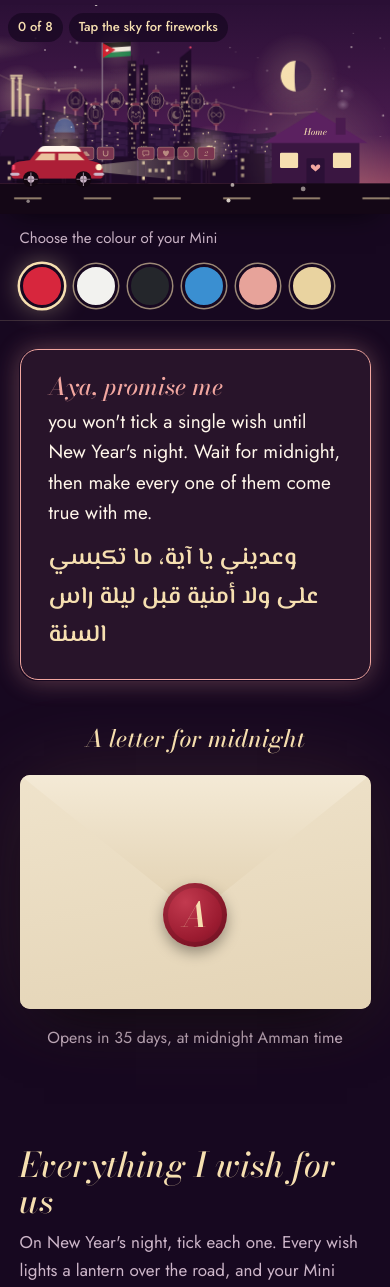
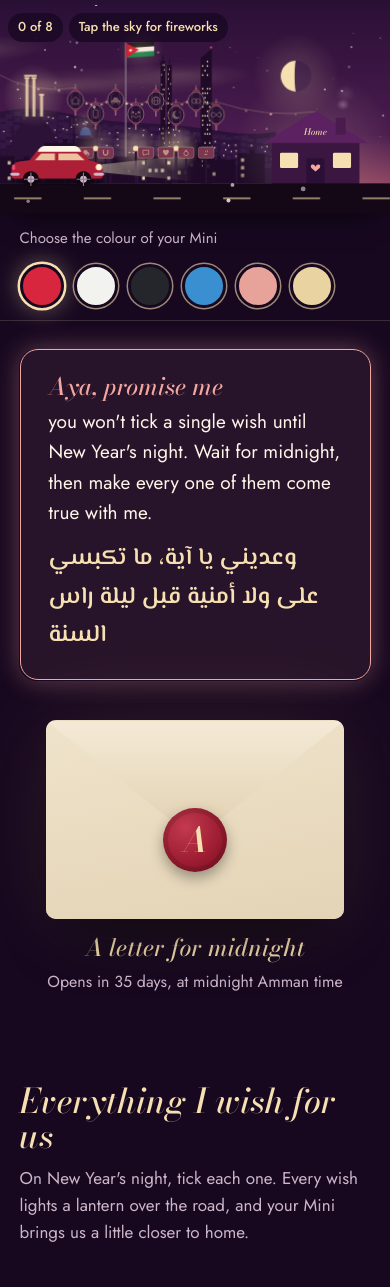
Before and after one commit to fsjajsvajqo-sys/valentine, a plain HTML site: page together/index.html in a window 390 px wide. Shown: the part 292-1579 px from the top of the page. Drawn offline with nearby package versions, Linux system fonts and the light colour scheme.

Commit message:
QA pass on the New Year page
- Final message is out of the layout and keyboard order until sunrise (no blank gap)
- Heading order fixed: the time capsule is an h2
- Gentle reminder of the promise the first time a wish is ticked before midnight
- Amman landmarks placed between lanterns and scaled for phones, so none are covered
- Street lamps under every other lantern; larger road-sign plaques with clearer icons
- Compact time capsule beside its text on wider screens
- "Click the sky" on computers; colour buttons grouped and labelled

Co-Authored-By: Claude Opus 5.5 <noreply@anthropic.com>

```diff
--- a/together/index.html
+++ b/together/index.html
@@ -212,8 +212,9 @@
     .item input:checked ~ .t b { color: var(--champagne); }
 
     /* Final message after sunrise */
-    .note { margin: var(--s5) 0 0; padding: 26px 28px; border-radius: var(--r-m); background: linear-gradient(120deg, rgba(242, 167, 160, 0.18), rgba(246, 223, 176, 0.12)); box-shadow: inset 0 0 0 1px var(--line); font-size: var(--fs-m); opacity: 0; transform: translateY(8px); transition: opacity var(--m300) var(--ease-out), transform var(--m300) var(--ease-out); scroll-margin-top: calc(var(--scene-h) + var(--s4)); }
-    body.dawn .note { opacity: 1; transform: none; }
+    /* Out of the layout (and keyboard order) until the ending; .ended is set at sunrise */
+    .note { display: none; margin: var(--s5) 0 0; padding: 26px 28px; border-radius: var(--r-m); background: linear-gradient(120deg, rgba(242, 167, 160, 0.18), rgba(246, 223, 176, 0.12)); box-shadow: inset 0 0 0 1px var(--line); font-size: var(--fs-m); scroll-margin-top: calc(var(--scene-h) + var(--s4)); }
+    body.ended .note { display: block; animation: rise 600ms var(--ease-out); }
     .note strong { display: block; margin-bottom: 6px; font-family: var(--display); font-style: italic; font-weight: 500; font-size: 32px; line-height: 1.1; color: var(--champagne); }
     .note .ar2 { display: block; margin-top: 10px; font-family: var(--arabic); font-weight: 600; font-size: 26px; color: var(--rose); direction: rtl; text-align: left; }
     .replay { margin-top: 18px; min-height: 48px; padding: 0 22px; border: 0; border-radius: var(--r-pill); background: var(--champagne); color: var(--plum); font: 500 var(--fs-s)/1 var(--text); cursor: pointer; transition: background-color var(--m150) var(--ease-out); }
@@ -224,11 +225,12 @@
     footer a { display: inline-block; padding: var(--s2) 0; color: var(--champagne); }
 
     /* ---------- Road signs: our story so far ---------- */
-    .sign { color: var(--champagne); cursor: pointer; }
-    .sign-plaque { fill: var(--wine); stroke: currentColor; stroke-opacity: 0.45; stroke-width: 1; transition: fill var(--m300) var(--ease-out); }
+    .sign { color: var(--champagne); cursor: pointer; --sign-bg: var(--wine); }
+    .sign.passed { --sign-bg: #9b4466; }
+    .sign-plaque { fill: var(--sign-bg); stroke: currentColor; stroke-opacity: 0.45; stroke-width: 1; transition: fill var(--m300) var(--ease-out); }
     .sign-post { fill: #2a1230; }
-    .sign .icon { opacity: 0.5; transition: opacity var(--m300) var(--ease-out); }
-    .sign.passed .sign-plaque { fill: #9b4466; stroke-opacity: 0.9; }
+    .sign .icon { opacity: 0.55; transition: opacity var(--m300) var(--ease-out); }
+    .sign.passed .sign-plaque { stroke-opacity: 0.9; }
     .sign.passed .icon { opacity: 1; }
     .sign-hit { fill: transparent; }
     .milestone { position: absolute; left: 50%; bottom: var(--s1); transform: translate(-50%, 6px); margin: 0; padding: 6px var(--s3); border-radius: var(--r-pill); background: rgba(23, 8, 32, 0.82); box-shadow: inset 0 0 0 1px rgba(246, 223, 176, 0.35); text-align: center; white-space: nowrap; pointer-events: none; opacity: 0; transition: opacity var(--m300) var(--ease-out), transform var(--m300) var(--ease-out); }
@@ -237,11 +239,14 @@
     .milestone small { margin-left: var(--s1); font-size: 13px; color: var(--soft); }
 
     /* ---------- Time capsule: a letter that unlocks at midnight ---------- */
-    .capsule { margin: 0 0 var(--s6); display: grid; justify-items: center; gap: var(--s3); text-align: center; }
-    .capsule h3 { margin: 0; font-family: var(--display); font-style: italic; font-weight: 500; font-size: var(--fs-l); color: var(--champagne); }
+    /* Compact: envelope beside its text on wider screens, stacked on phones */
+    .capsule { margin: 0 0 var(--s6); }
+    .capsule-row { display: grid; grid-template-columns: minmax(0, 300px) minmax(0, 1fr); gap: var(--s5); align-items: center; }
+    .capsule-text { display: grid; gap: var(--s1); }
+    .capsule .capsule-title { margin: 0; font-size: var(--fs-l); font-weight: 500; }
     .capsule-status { margin: 0; color: var(--soft); font-size: var(--fs-s); }
     .capsule-msg { margin: 0; min-height: 1.6em; color: var(--rose); font-size: var(--fs-s); }
-    .envelope { position: relative; width: min(420px, 100%); aspect-ratio: 3 / 2; padding: 0; border: 0; background: none; cursor: pointer; perspective: 1200px; }
+    .envelope { position: relative; width: 100%; aspect-ratio: 3 / 2; padding: 0; border: 0; background: none; cursor: pointer; perspective: 1200px; }
     .envelope:focus-visible { outline: 2px solid var(--rose); outline-offset: 6px; border-radius: 12px; }
     .env-back, .env-front { position: absolute; inset: 0; border-radius: 10px; }
     .env-back { background: #e1d0b0; box-shadow: 0 30px 60px -24px rgba(0, 0, 0, 0.7), 0 0 90px rgba(246, 194, 122, 0.12); }
@@ -252,11 +257,15 @@
     body.midnight .env-seal { animation: sealglow 2.4s ease-in-out infinite; }
     .capsule.open .env-flap { transform: rotateX(180deg); z-index: 0; }
     .capsule.open .env-seal { opacity: 0; transform: translate(-50%, -50%) scale(0.6); }
-    .letter { width: min(640px, 100%); margin-top: var(--s2); padding: clamp(28px, 6vw, 56px); border-radius: 8px; background: #fbf5ea; color: #2a2f4a; text-align: left; box-shadow: 0 30px 60px -28px rgba(0, 0, 0, 0.7), var(--glow-champagne); animation: rise 600ms var(--ease-out); }
+    .letter { width: min(720px, 100%); margin-top: var(--s5); padding: clamp(28px, 6vw, 56px); border-radius: 8px; background: #fbf5ea; color: #2a2f4a; text-align: left; box-shadow: 0 30px 60px -28px rgba(0, 0, 0, 0.7), var(--glow-champagne); animation: rise 600ms var(--ease-out); }
     .letter .salute { margin: 0 0 var(--s3); font-family: var(--display); font-style: italic; font-weight: 600; font-variation-settings: "opsz" 30; font-size: clamp(34px, 6vw, 48px); line-height: 1; color: #2a2f4a; }
     .letter p { margin: 0 0 1.1em; font-size: 18px; line-height: 1.7; }
     .letter .ar3 { margin: var(--s4) 0; text-align: center; font-family: var(--arabic); font-weight: 600; font-size: 28px; color: #9b1b30; direction: rtl; }
     .letter .sign-off { margin: var(--s4) 0 0; text-align: right; font-family: var(--display); font-style: italic; font-size: 26px; color: #2a2f4a; }
+
+    /* Gentle reminder when a wish is ticked before midnight */
+    .toast { position: fixed; z-index: 20; left: 50%; bottom: max(var(--s4), env(safe-area-inset-bottom)); max-width: calc(100% - 32px); margin: 0; padding: var(--s2) var(--s4); border-radius: var(--r-pill); background: rgba(23, 8, 32, 0.92); box-shadow: inset 0 0 0 1px var(--rose), var(--glow-rose); color: var(--cream); font-size: var(--fs-s); text-align: center; opacity: 0; transform: translate(-50%, 8px); pointer-events: none; transition: opacity var(--m300) var(--ease-out), transform var(--m300) var(--ease-out); }
+    .toast.show { opacity: 1; transform: translate(-50%, 0); }
 
     /* ---------- Keyframes ---------- */
     @keyframes wave { 0%, 100% { transform: skewY(0deg) scaleX(1); } 50% { transform: skewY(-4deg) scaleX(0.95); } }
@@ -294,6 +303,8 @@
       .scene-progress { display: block; }
       .scene-pills { top: var(--s1); left: var(--s1); flex-direction: row; flex-wrap: wrap; }
       .pill { padding: 4px 10px; font-size: 13px; }
+      .capsule-row { grid-template-columns: minmax(0, 1fr); justify-items: center; gap: var(--s3); text-align: center; }
+      .envelope { width: min(300px, 85%); }
       .milestone { bottom: 4px; padding: 3px var(--s2); }
       .milestone b { font-size: var(--fs-xs); }
       .milestone small { font-size: 12px; }
@@ -315,8 +326,8 @@
       h1.rise { background: none; color: var(--champagne); }
     }
     @media (prefers-reduced-motion: reduce) {
-      #car, #car.drive, .beam, .lan-body, .lan-glow, .lantern .icon, #walkers, .home-glow, .dawn-sky, .night-only, #sun, #windows, .top, .note, .tick, .tick svg, .swatch, .pill, #windows rect, .sign-plaque, .sign .icon, .milestone, .env-flap, .env-seal { transition: none; }
-      #car.moving .wheel-spin, .item.just::after, .lantern.pop .ping, .tw, #moonGlow, .lampglow, .cloud, .puff, .lantern .bob, #carIdle, .flick, .digits b.flip, .promise-note::before, .bigcount.pop, .flag, .envelope.nudge, body.midnight .env-seal, .letter { animation: none; }
+      #car, #car.drive, .beam, .lan-body, .lan-glow, .lantern .icon, #walkers, .home-glow, .dawn-sky, .night-only, #sun, #windows, .top, .note, .tick, .tick svg, .swatch, .pill, #windows rect, .sign-plaque, .sign .icon, .milestone, .env-flap, .env-seal, .toast { transition: none; }
+      #car.moving .wheel-spin, .item.just::after, .lantern.pop .ping, .tw, #moonGlow, .lampglow, .cloud, .puff, .lantern .bob, #carIdle, .flick, .digits b.flip, .promise-note::before, .bigcount.pop, .flag, .envelope.nudge, body.midnight .env-seal, .letter, body.ended .note { animation: none; }
       .rise, h1.rise { animation: none; opacity: 1; }
     }
   </style>
@@ -424,8 +435,8 @@
   <div class="strip">
     <div class="wrap">
       <div class="picker">
-        <p>Choose the colour of your Mini</p>
-        <div class="swatches" id="swatches"></div>
+        <p id="pickerLabel">Choose the colour of your Mini</p>
+        <div class="swatches" id="swatches" role="group" aria-labelledby="pickerLabel"></div>
       </div>
       <p class="progress" id="progress" aria-live="polite">0 of 8 wishes come true</p>
     </div>
@@ -444,15 +455,19 @@
         </div>
       </div>
       <section class="capsule" id="capsule" aria-labelledby="capsuleTitle">
-        <h3 id="capsuleTitle">A letter for midnight</h3>
-        <button class="envelope" id="envelope" type="button" aria-describedby="capsuleStatus">
+        <div class="capsule-row">
+          <button class="envelope" id="envelope" type="button" aria-labelledby="capsuleTitle" aria-describedby="capsuleStatus">
             <span class="env-back"></span>
             <span class="env-front"></span>
             <span class="env-flap"></span>
             <span class="env-seal" aria-hidden="true">A</span>
           </button>
+          <div class="capsule-text">
+            <h2 class="capsule-title" id="capsuleTitle">A letter for midnight</h2>
             <p class="capsule-status" id="capsuleStatus">Sealed until midnight on 1 January 2027, Amman time</p>
             <p class="capsule-msg" id="capsuleMsg" aria-live="polite"></p>
+          </div>
+        </div>
         <article class="letter" id="letter" hidden>
           <p class="salute">My Aya,</p>
           <div id="letterBody"></div>
@@ -476,6 +491,8 @@
   <footer>
     <div class="wrap"><a href="../">Back to Aya's Valentines</a></div>
   </footer>
+
+  <p class="toast" id="toast" role="status" aria-live="polite"></p>
 
   <script>
   {
@@ -516,8 +533,8 @@
     ];
     const signIcons = [
       '<path d="M0 -6 L1.6 -1.6 L6 0 L1.6 1.6 L0 6 L-1.6 1.6 L-6 0 L-1.6 -1.6 Z" fill="currentColor"/>',
-      '<path d="M-8 3 Q-8 0 -5 0 L-3 -4 H3 L5 0 Q8 0 8 3 V5 H-8 Z" fill="currentColor"/>',
-      '<path d="M-4.5 -5 V0.5 A4.5 4.5 0 0 0 4.5 0.5 V-5" fill="none" stroke="currentColor" stroke-width="2" stroke-linecap="round"/>',
+      '<path d="M-8 2 Q-8 -1 -5 -1 L-3 -5 H3 L5 -1 Q8 -1 8 2 V4 H-8 Z" fill="currentColor"/><circle cx="-4.5" cy="4.5" r="2.2" style="fill: var(--sign-bg)" stroke="currentColor" stroke-width="1.2"/><circle cx="4.5" cy="4.5" r="2.2" style="fill: var(--sign-bg)" stroke="currentColor" stroke-width="1.2"/>',
+      '<path d="M-4.5 -5 V0.5 A4.5 4.5 0 0 0 4.5 0.5 V-5" fill="none" stroke="currentColor" stroke-width="2.4" stroke-linecap="round"/><circle cx="-4.5" cy="-2.5" r="0.6" style="fill: var(--sign-bg)"/><circle cx="4.5" cy="-2.5" r="0.6" style="fill: var(--sign-bg)"/><circle cx="-3.4" cy="2.9" r="0.6" style="fill: var(--sign-bg)"/><circle cx="3.4" cy="2.9" r="0.6" style="fill: var(--sign-bg)"/>',
       '<path d="M-6 -5 H6 V3 H-1 L-4 6 V3 H-6 Z" fill="none" stroke="currentColor" stroke-width="1.6" stroke-linejoin="round"/>',
       '<path d="M0 6 C-8 0 -7 -6 -3 -6 C-1 -6 0 -4 0 -3 C0 -4 1 -6 3 -6 C7 -6 8 0 0 6 Z" fill="currentColor"/>',
       '<circle cy="1.5" r="4.5" fill="none" stroke="currentColor" stroke-width="1.6"/><path d="M-2.2 -4.2 L0 -6.6 L2.2 -4.2 L0 -2.6 Z" fill="currentColor"/>',
@@ -593,9 +610,11 @@
       $("sunDisc").setAttribute("cx", W * 0.46); $("sunDisc").setAttribute("cy", 170);
 
       // ---- Amman at night (starts off-canvas so parallax never shows an edge) ----
-      const S = hx - 40;                       // width of the city before our home
-      const at = (f) => -12 + f * S;            // landmark position as a fraction of the city
-      const lit = (x, y, w, h, extra = "") => `<rect x="${x.toFixed(1)}" y="${y.toFixed(1)}" width="${w}" height="${h}"${extra}/>`;
+      // Landmarks sit in the gaps between lanterns so the lanterns never cover them
+      const LX = wishes.map((_, k) => lanternAt(k)[0]);
+      const gap = (a, b) => (LX[a] + LX[b]) / 2;
+      const fit = Math.min(1, Math.max(0.55, (LX[1] - LX[0]) / 84)); // shrink wide landmarks on phones
+      const lit =(x, y, w, h, extra = "") => `<rect x="${x.toFixed(1)}" y="${y.toFixed(1)}" width="${w}" height="${h}"${extra}/>`;
 
       // 1. The jabals: hills covered in little stone houses, their lights scattered like stars
       const hillY = (x) => 168 - 16 * Math.sin((x / W) * Math.PI * 2.4 + 0.5) - 7 * Math.sin(x / 41 + 1.3);
@@ -615,7 +634,7 @@
       let marks = "", markLights = "";
       // 2. The Citadel: Temple of Hercules columns on their hill, floodlit gold
       {
-        const cx = at(0.12), base = 166;
+        const cx = LX[0] * 0.45, base = 166;
         marks += `<path d="M${cx - 48} 256 Q${cx - 30} ${base - 2} ${cx} ${base - 6} Q${cx + 30} ${base - 2} ${cx + 52} 256 Z" style="fill: #2d1238"/>`;
         markLights += `<circle cx="${cx}" cy="${base - 36}" r="46" fill="url(#lamp)" opacity="0.55"/>`;
         [[-10, 54], [0, 54], [11, 30]].forEach(([dx, h]) => {
@@ -624,26 +643,26 @@
         });
         marks += `<rect x="${cx - 14}" y="${base - 66}" width="18" height="3" style="fill: var(--champagne)" opacity="0.75"/>`;
       }
-      // 3. King Abdullah I Mosque: blue dome between two minarets
+      // 3. King Abdullah I Mosque: blue dome between two minarets (drawn around its base, then scaled to fit)
       {
-        const cx = at(0.31), g = 192;
-        markLights += `<circle cx="${cx}" cy="${g - 20}" r="40" fill="url(#lamp)" opacity="0.4"/>`;
-        marks += `<rect x="${cx - 22}" y="${g}" width="44" height="${256 - g}"/>`;
-        marks += `<rect x="${cx - 12}" y="${g - 9}" width="24" height="9" style="fill: #2a1038"/>`;
-        marks += `<path d="M${cx - 15} ${g - 9} C${cx - 15} ${g - 36} ${cx + 15} ${g - 36} ${cx + 15} ${g - 9} Z" style="fill: #37488a"/>`;
-        marks += `<path d="M${cx - 9} ${g - 26} Q${cx} ${g - 33} ${cx + 9} ${g - 26}" fill="none" style="stroke: var(--champagne)" stroke-opacity="0.45" stroke-width="1.2"/>`;
-        marks += `<rect x="${cx - 0.6}" y="${g - 44}" width="1.2" height="9" style="fill: var(--champagne)"/><circle cx="${cx}" cy="${g - 45}" r="1.6" style="fill: var(--champagne)"/>`;
+        const cx = gap(0, 1), g = 192, down = (256 - g) / fit;
+        markLights += `<circle cx="${cx.toFixed(1)}" cy="${g - 20}" r="${(40 * fit).toFixed(1)}" fill="url(#lamp)" opacity="0.4"/>`;
+        let m = `<rect x="-22" y="0" width="44" height="${down.toFixed(1)}"/>`;
+        m += `<rect x="-12" y="-9" width="24" height="9" style="fill: #2a1038"/>`;
+        m += `<path d="M-15 -9 C-15 -36 15 -36 15 -9 Z" style="fill: #37488a"/>`;
+        m += `<path d="M-9 -26 Q0 -33 9 -26" fill="none" style="stroke: var(--champagne)" stroke-opacity="0.45" stroke-width="1.2"/>`;
+        m += `<rect x="-0.6" y="-44" width="1.2" height="9" style="fill: var(--champagne)"/><circle cy="-45" r="1.6" style="fill: var(--champagne)"/>`;
         [-30, 30].forEach((dx) => {
-          const mx2 = cx + dx;
-          marks += `<rect x="${mx2 - 2}" y="${g - 50}" width="4" height="${256 - g + 50}"/>`;
-          marks += `<rect x="${mx2 - 3.5}" y="${g - 34}" width="7" height="2.2"/>`;
-          marks += `<path d="M${mx2 - 2.4} ${g - 50} L${mx2} ${g - 59} L${mx2 + 2.4} ${g - 50} Z"/>`;
-          markLights += `<circle cx="${mx2}" cy="${g - 36}" r="1.3" style="fill: var(--champagne)"/>`;
+          m += `<rect x="${dx - 2}" y="-50" width="4" height="${(down + 50).toFixed(1)}"/>`;
+          m += `<rect x="${dx - 3.5}" y="-34" width="7" height="2.2"/>`;
+          m += `<path d="M${dx - 2.4} -50 L${dx} -59 L${dx + 2.4} -50 Z"/>`;
+          m += `<circle cx="${dx}" cy="-36" r="1.3" style="fill: var(--champagne)"/>`;
         });
+        marks += `<g transform="translate(${cx.toFixed(1)} ${g}) scale(${fit.toFixed(3)})">${m}</g>`;
       }
       // 4. The Raghadan flagpole: Jordan's flag flying high over the city
       {
-        const px = at(0.47), top = 54;
+        const px = gap(2, 3), top = 54;
         marks += `<rect x="${px - 0.9}" y="${top}" width="1.8" height="${256 - top}" style="fill: #8d7a8a"/>`;
         markLights += `<circle cx="${px + 22}" cy="${top + 11}" r="34" fill="url(#lamp)" opacity="0.35"/>`;
         const star = Array.from({ length: 14 }, (_, i) => {
@@ -657,15 +676,16 @@
       }
       // 5. Jordan Gate: the twin towers
       {
-        const cx = at(0.62);
+        const cx = gap(4, 5), tw = 12 * fit;
         [[-14, 80], [3, 86]].forEach(([dx, top]) => {
-          marks += `<rect x="${cx + dx}" y="${top}" width="12" height="${256 - top}"/><rect x="${cx + dx + 5.4}" y="${top - 8}" width="1.2" height="8"/>`;
-          for (let wy = top + 5; wy < 240; wy += 7) for (let c = 0; c < 3; c += 1) if (rnd() < 0.42) markLights += lit(cx + dx + 2 + c * 3.2, wy, 1.8, 2.4, ' style="fill: var(--champagne)"');
+          const x = cx + dx * fit;
+          marks += `<rect x="${x.toFixed(1)}" y="${top}" width="${tw.toFixed(1)}" height="${256 - top}"/><rect x="${(x + tw / 2 - 0.6).toFixed(1)}" y="${top - 8}" width="1.2" height="8"/>`;
+          for (let wy = top + 5; wy < 240; wy += 7) for (let c = 0; c < 3; c += 1) if (rnd() < 0.42) markLights += lit(x + (2 + c * 3.2) * fit, wy, (1.8 * fit).toFixed(2), 2.4, ' style="fill: var(--champagne)"');
         });
       }
       // 6. Rotana tower: slanted crown and a blinking red light on top
       {
-        const x0 = at(0.8);
+        const x0 = gap(6, 7) - 8;
         marks += `<path d="M${x0} 76 L${x0 + 16} 63 L${x0 + 16} 256 L${x0} 256 Z"/>`;
         for (let wy = 80; wy < 240; wy += 6.5) for (let c = 0; c < 4; c += 1) if (rnd() < 0.38) markLights += lit(x0 + 2 + c * 3.4, wy, 1.8, 2.2, ' style="fill: var(--champagne)"');
         markLights += `<circle class="tw" style="--d:1.6s; fill: #ff4d6d" cx="${x0 + 15}" cy="${61}" r="1.6"/>`;
@@ -703,7 +723,11 @@
       for (let dx = 20; dx < W; dx += 100) d += `<rect x="${dx}" y="276" width="40" height="3" rx="1.5"/>`;
       $("dashes").innerHTML = d;
       let l = "";
-      for (let lx = 90; lx < hx - 40; lx += 210) l += `<circle class="lampglow" style="animation-delay:-${(lx % 7) * 0.6}s" cx="${lx}" cy="206" r="34" fill="url(#lamp)"/><rect x="${lx - 1.5}" y="206" width="3" height="50" style="fill: #2a1230"/><circle cx="${lx}" cy="206" r="4" style="fill: var(--champagne)"/>`;
+      // Street lamps stand under every other lantern, so the road alternates sign, lamp, sign
+      [1, 3, 5].forEach((k, j) => {
+        const lx = LX[k].toFixed(1);
+        l += `<circle class="lampglow" style="animation-delay:-${(j * 1.4).toFixed(1)}s" cx="${lx}" cy="206" r="34" fill="url(#lamp)"/><rect x="${(LX[k] - 1.5).toFixed(1)}" y="206" width="3" height="50" style="fill: #2a1230"/><circle cx="${lx}" cy="206" r="4" style="fill: var(--champagne)"/>`;
+      });
       $("lamps").innerHTML = l;
 
       // A string of lights from the city to our roof; each lantern hangs from it
@@ -736,13 +760,16 @@
         </g></g>`;
       }).join("");
 
+      const ps = W < 1000 ? 0.8 : 1; // smaller plaques on phones, where signs sit closer together
       $("signs").innerHTML = milestones.map((_, i) => {
         const x = carXFor(signPos[i]) + carW / 2;
         return `<g class="sign" id="sign${i}" data-i="${i}" transform="translate(${x.toFixed(1)} 0)">
-          <rect class="sign-hit" x="-20" y="196" width="40" height="62"/>
-          <rect class="sign-post" x="-1.2" y="222" width="2.4" height="34"/>
-          <rect class="sign-plaque" x="-12" y="204" width="24" height="18" rx="3"/>
-          <g class="icon" transform="translate(0 213) scale(0.72)">${signIcons[i]}</g>
+          <rect class="sign-hit" x="-20" y="190" width="40" height="68"/>
+          <rect class="sign-post" x="-1.2" y="${(212 + 10 * ps).toFixed(1)}" width="2.4" height="${(44 - 10 * ps).toFixed(1)}"/>
+          <g transform="translate(0 212) scale(${ps})">
+            <rect class="sign-plaque" x="-14" y="-10" width="28" height="20" rx="3.5"/>
+            <g class="icon" transform="scale(0.88)">${signIcons[i]}</g>
+          </g>
         </g>`;
       }).join("");
       sizeScene();
@@ -861,6 +888,7 @@
       if (!saved.tapped) { saved.tapped = true; save(); $("skyHint").classList.add("gone"); }
     });
     if (saved.tapped || reduce) $("skyHint").hidden = true;
+    if (window.matchMedia("(hover: hover) and (pointer: fine)").matches) $("skyHint").textContent = "Click the sky for fireworks";
 
     // ---------- Wishes ----------
     const tickSvg = '<svg width="14" height="14" viewBox="0 0 16 16" aria-hidden="true"><path d="M3 8.5 L6.5 12 L13 4.5" fill="none" stroke="#2b1036" stroke-width="2.4" stroke-linecap="round" stroke-linejoin="round"/></svg>';
@@ -877,7 +905,7 @@
       $("sceneProgress").textContent = n === wishes.length ? "All 8 came true" : `${n} of ${wishes.length}`;
     }
     function finalState() {
-      document.body.classList.add("forever", "dawn");
+      document.body.classList.add("forever", "dawn", "ended");
       walkers.classList.remove("show");
     }
 
@@ -892,11 +920,21 @@
       step(650, () => { walkers.style.transform = `translateX(${doorX - 8}px)`; });
       step(2300, () => { walkers.classList.remove("show"); document.body.classList.add("forever"); });
       step(2500, celebrate);
-      step(6600, () => document.body.classList.add("dawn"));
+      step(6600, () => document.body.classList.add("dawn", "ended"));
       step(7000, () => {
         const note = $("note"), r = note.getBoundingClientRect(), sceneBottom = wrap.getBoundingClientRect().bottom;
         if (r.top < sceneBottom || r.bottom > window.innerHeight) note.scrollIntoView({ behavior: reduce ? "auto" : "smooth", block: "start" });
       });
+    }
+
+    // A gentle, non-blocking reminder of the promise the first time she ticks before midnight
+    let toastTimer = 0, reminded = false;
+    function showToast(text) {
+      const t = $("toast");
+      t.textContent = text;
+      t.classList.add("show");
+      clearTimeout(toastTimer);
+      toastTimer = setTimeout(() => t.classList.remove("show"), 3600);
     }
 
     let prevN = 0;
@@ -910,6 +948,10 @@
       if (passed.length) setTimeout(() => showMilestone(passed[passed.length - 1][1]), 300);
       prevN = n;
       syncSigns(n);
+      if (e.target.checked && !isMidnight() && !reminded) {
+        reminded = true;
+        showToast("You promised to wait until midnight, my love.");
+      }
       const row = e.target.closest(".item");
       row.classList.remove("just"); void row.offsetWidth; row.classList.add("just");
       if (e.target.checked) {
@@ -919,7 +961,7 @@
         if (!reduce) setTimeout(() => { fxSize(); const c = rel(car); hearts(c.x, c.y); }, 300);
       }
       if (n === wishes.length) playEnding();
-      else { clearEnding(); document.body.classList.remove("forever", "dawn"); walkers.classList.remove("show"); }
+      else { clearEnding(); document.body.classList.remove("forever", "dawn", "ended"); walkers.classList.remove("show"); }
     });
 
     $("replay").addEventListener("click", () => {
```
Lines whose indentation alone changed are shown as unchanged.
